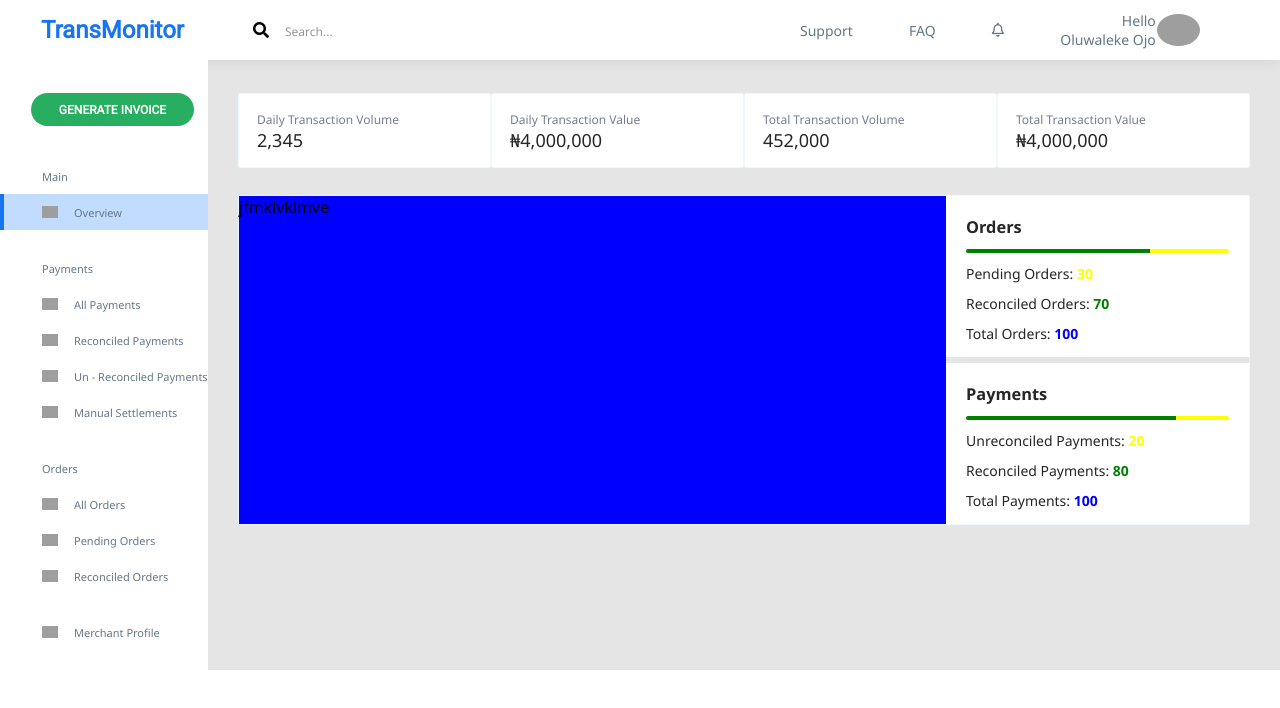
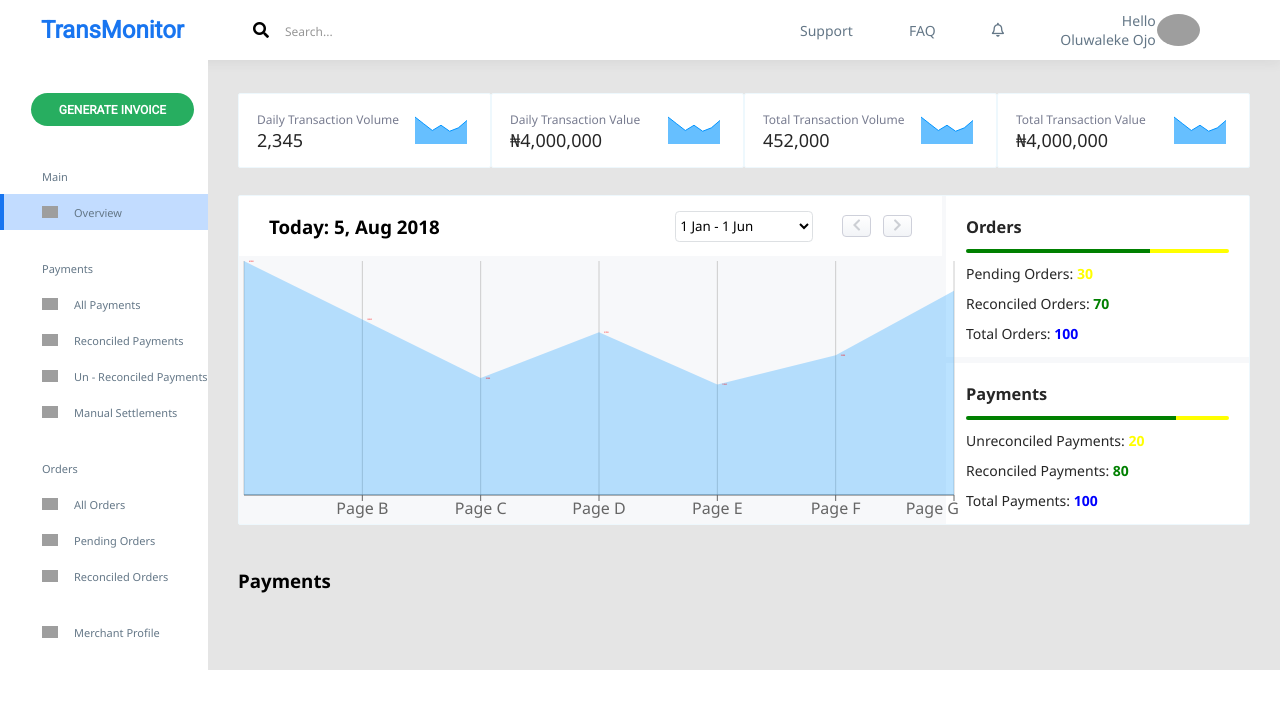
Before and after one commit to Chimdiya1/dashboard, a React (Create React App) app: page / in a window 1280 px wide. Shown: the top 708 px of the page. Built offline with nearby package versions, Linux system fonts and the light colour scheme; grey boxes are pictures that could not be loaded.

Commit message:
added chart

```diff
--- a/package.json
+++ b/package.json
@@ -9,7 +9,8 @@
     "node-sass": "^4.14.1",
     "react": "^16.13.1",
     "react-dom": "^16.13.1",
-    "react-scripts": "3.4.3"
+    "react-scripts": "3.4.3",
+    "recharts": "^1.8.5"
   },
   "scripts": {
     "start": "react-scripts start",
--- a/src/components/dashboardArea/dashboardArea.component.jsx
+++ b/src/components/dashboardArea/dashboardArea.component.jsx
@@ -16,6 +16,7 @@ const DashboardArea = () => {
                 <GraphBody />
                 <Details/>
             </div>
+            <h3>Payments</h3>
         </div>
      );
 }
--- a/src/components/dashboardArea/dashboardArea.scss
+++ b/src/components/dashboardArea/dashboardArea.scss
@@ -13,5 +13,7 @@
         border: 1px solid #EEF8FD;
         border-radius: 2px;
         display: flex;
+        background-color: #F7F8FA;
+        margin-bottom:43px;
     }
 }
--- /dev/null
+++ b/src/components/graph/graph.component.jsx
@@ -0,0 +1,55 @@
+import React, { PureComponent } from 'react';
+import {
+    AreaChart, Area, XAxis, YAxis, CartesianGrid, Tooltip,
+} from 'recharts';
+
+const data = [
+    {
+        name: 'January', uv: 4000, pv: 2400, amt: 2400,
+    },
+    {
+        name: 'Page B', uv: 3000, pv: 1398, amt: 2210,
+    },
+    {
+        name: 'Page C', uv: 2000, pv: 9800, amt: 2290,
+    },
+    {
+        name: 'Page D', uv: 2780, pv: 3908, amt: 2000,
+    },
+    {
+        name: 'Page E', uv: 1890, pv: 4800, amt: 2181,
+    },
+    {
+        name: 'Page F', uv: 2390, pv: 3800, amt: 2500,
+    },
+    {
+        name: 'Page G', uv: 3490, pv: 4300, amt: 2100,
+    },
+];
+
+export class Chart extends PureComponent {
+    render() {
+        return (
+            <AreaChart
+                width={720}
+                height={274}
+                data={data}
+            >
+                <CartesianGrid horizontal={false} />
+                <XAxis dataKey='name'/>
+                <Tooltip />
+                <Area dataKey="uv" label={{ fill: 'red', fontSize: 2, position:'right' }} stroke="rgba(135, 131, 216, 0)" fill="rgba(2, 148, 255, 0.45)" />
+            </AreaChart>
+        );
+    }
+}
+
+const Graph = () => {
+    return (
+        <div className='graph'>
+            <Chart/>
+        </div>
+     );
+}
+
+export default Graph;
--- a/src/components/graphBody/graphBody.component.jsx
+++ b/src/components/graphBody/graphBody.component.jsx
@@ -1,9 +1,21 @@
 import React from 'react'
 import './graphBody.scss'
+import Graph from '../graph/graph.component'
 const GraphBody = () => {
     return (
         <div className="graphBody">
-            jfmklvklmve
+            <div className='graphBody-header'>
+                <h3>Today: 5, Aug 2018</h3>
+                <select className='date-select'>
+                    <option>1 Jan - 1 Jun</option>
+                    <option>1 Jun - 31 Dec</option>
+                </select>
+                <div className='buttons'>
+                    <button><i className='fas arrow fa-chevron-left'></i></button>
+                    <button><i className='fas arrow fa-chevron-right'></i></button>
+                </div>
+            </div>
+            <Graph/>
         </div>
      );
 }
--- a/src/components/graphBody/graphBody.scss
+++ b/src/components/graphBody/graphBody.scss
@@ -1,4 +1,41 @@
 .graphBody{
     width: 70%;
-    background-color: blue;
+    border-right: 4px solid #F7F8FA;
+    &-header{
+        height: 60px;
+        background-color: rgb(255, 255, 255);
+        display: flex;
+        align-items: center;
+        padding: 0px 30px ;
+        justify-content: space-between;
+        h3{
+            margin-right: 207px;
+        }
+        .date-select{
+            border: 1px solid #DDE0E3;
+            border-radius: 4.25px;
+            background-color: #fff;
+            width: 138px;
+            height: 31px;
+        }
+        .buttons{
+            display: flex;
+            width: 70px;
+            justify-content: space-between;
+        }
+        button{
+            width: 29.36px;
+            height: 22.97px;
+            background: linear-gradient(0deg, #F2F4F7 0%, #FFFFFF 100%);
+            border: none;
+            border: 1px solid #CED0DA;
+            border-radius: 4px;
+            display: flex;
+            align-items:center;
+            justify-content: center;
+        }
+        .arrow{
+            color: #CCCFD4;
+        }
+    }
 }
--- a/src/components/transaction/transaction.component.jsx
+++ b/src/components/transaction/transaction.component.jsx
@@ -1,5 +1,77 @@
-import React from 'react'
 import './transaction.scss'
+import React, { PureComponent } from 'react';
+import {
+  AreaChart,
+  Area,
+  XAxis,
+  YAxis,
+  CartesianGrid,
+  Tooltip,
+} from 'recharts';
+
+const data = [
+  {
+    name: 'Page A',
+    uv: 4000,
+    pv: 2400,
+    amt: 2400,
+  },
+  {
+    name: 'Page B',
+    uv: 3000,
+    pv: 1398,
+    amt: 2210,
+  },
+  {
+    name: 'Page C',
+    uv: 2000,
+    pv: 9800,
+    amt: 2290,
+  },
+  {
+    name: 'Page D',
+    uv: 2780,
+    pv: 3908,
+    amt: 2000,
+  },
+  {
+    name: 'Page E',
+    uv: 1890,
+    pv: 4800,
+    amt: 2181,
+  },
+  {
+    name: 'Page F',
+    uv: 2390,
+    pv: 3800,
+    amt: 2500,
+  },
+  {
+    name: 'Page G',
+    uv: 3490,
+    pv: 4300,
+    amt: 2100,
+  },
+];
+
+export class Example extends PureComponent {
+  static jsfiddleUrl = 'https://jsfiddle.net/alidingling/tv8zfzxo/';
+
+  render() {
+    return (
+      <AreaChart
+        width={62}
+        height={37}
+        data={data}
+      >
+            <Area  dataKey="uv" stroke="#0294FF" fill="#0095ff" />
+      </AreaChart>
+    );
+  }
+}
+
+
+
 const Transaction = ({title,amount}) => {
     return (
         <div className='transaction'>
@@ -8,7 +80,7 @@ const Transaction = ({title,amount}) => {
                 <p className="amount">{amount}</p>
             </div>
             <div className="graph">
-
+                <Example/>
             </div>
         </div>
      );
--- a/src/components/transaction/transaction.scss
+++ b/src/components/transaction/transaction.scss
@@ -1,6 +1,7 @@
 .transaction{
     background: #FFFFFF;
     border: 1px solid #EEF8FD;
+    display: flex;
     border-radius: 2px;
     width: 253px;
     height: 75px;
```
Also changed, not shown: src/components/graph/graph.scss (added), 1 other file (tests, documents, lock files or other folders).
